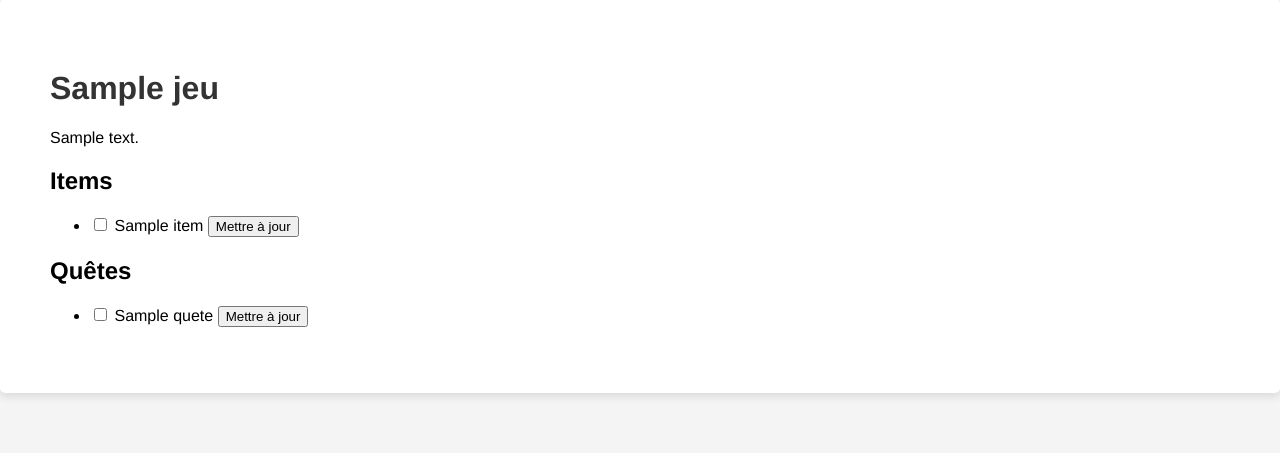
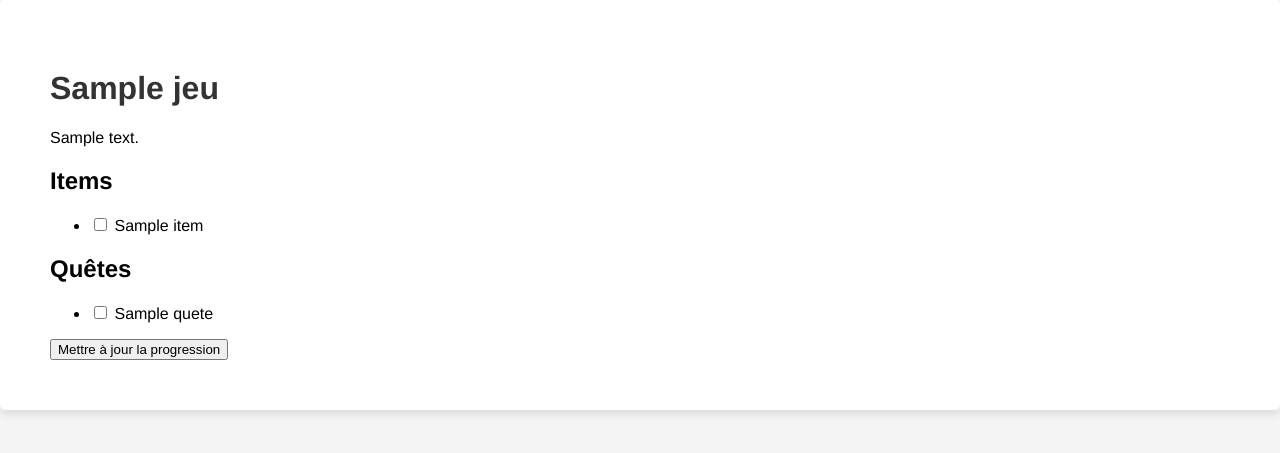
Before and after one commit to ThomasAlvarezRodriguez/FullStackE5, a Django app: template App_Checklist/templates/game.html in a window 1280 px wide. Shown: the part 161-614 px from the top of the page. Run offline with Django 4.2, Linux system fonts and the light colour scheme; the template is opened without the code that fills it: most values are stand-ins (such as "Sample title", 1, 10 or a date in 2020).

Commit message:
check test

```diff
--- a/App_Checklist/templates/game.html
+++ b/App_Checklist/templates/game.html
@@ -6,7 +6,10 @@
 <div class="breadcrumb">
     <a href="{% url 'home' %}">Accueil</a> > <a href="{% url 'jeux_list' %}">Liste des jeux</a> > {{ jeu.nom }}
 </div>
+</div>
 <div class="content">
+    <form method="post" action="{% url 'update_progression_globale' jeu.id %}">
+        {% csrf_token %}
         <h1>{{ jeu.nom }}</h1>
         <p>{{ jeu.description }}</p>
 
@@ -14,12 +17,8 @@
         <ul>
             {% for item in items %}
                 <li>
-                <form method="post" action="{% url 'toggle_obtenu_item' item.id %}">
-                    {% csrf_token %}
-                    <input type="checkbox" name="obtenu" id="item_{{ item.id }}" {% if item.est_obtenu %}checked{% endif %}>
+                    <input type="checkbox" name="item_{{ item.id }}" {% if item.est_obtenu %}checked{% endif %}>
                     <label for="item_{{ item.id }}">{{ item.nom }}</label>
-                    <button type="submit">Mettre à jour</button>
-                </form>
                 </li>
             {% endfor %}
         </ul>
@@ -28,14 +27,13 @@
         <ul>
             {% for quete in quetes %}
                 <li>
-                <form method="post" action="{% url 'toggle_obtenu_quete' quete.id %}">
-                    {% csrf_token %}
-                    <input type="checkbox" name="accomplie" id="quete_{{ quete.id }}" {% if quete.est_accomplie %}checked{% endif %}>
+                    <input type="checkbox" name="quete_{{ quete.id }}" {% if quete.est_accomplie %}checked{% endif %}>
                     <label for="quete_{{ quete.id }}">{{ quete.titre }}</label>
-                    <button type="submit">Mettre à jour</button>
-                </form>
                 </li>
             {% endfor %}
         </ul>
+
+        <button type="submit">Mettre à jour la progression</button>
+    </form>
 </div>
 {% endblock %}
```
Also changed, not shown: App_Checklist/views.py (+10 -1 lines). Lines whose indentation alone changed are shown as unchanged.
